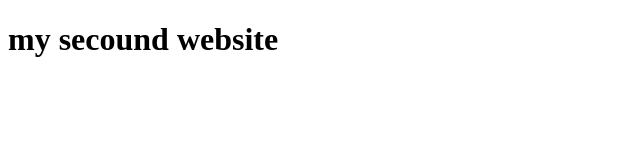
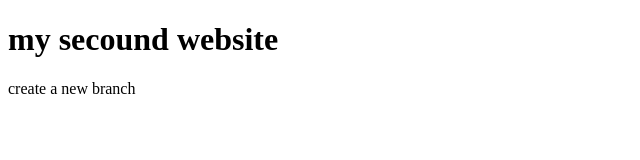
Before and after one commit to ryffhossain/my-secound-website, a plain HTML site: page index.html in a window 1280 px wide. Shown: the whole page, without its empty margins (0-640 px from the left). Drawn offline with Linux system fonts and the light colour scheme.

Commit message:
new branch

```diff
--- a/index.html
+++ b/index.html
@@ -8,6 +8,8 @@
 </head>
 <body>
     <h1>my secound website</h1>
+    <p>create a new branch</p>
+
 
 </body>
 </html>
```
